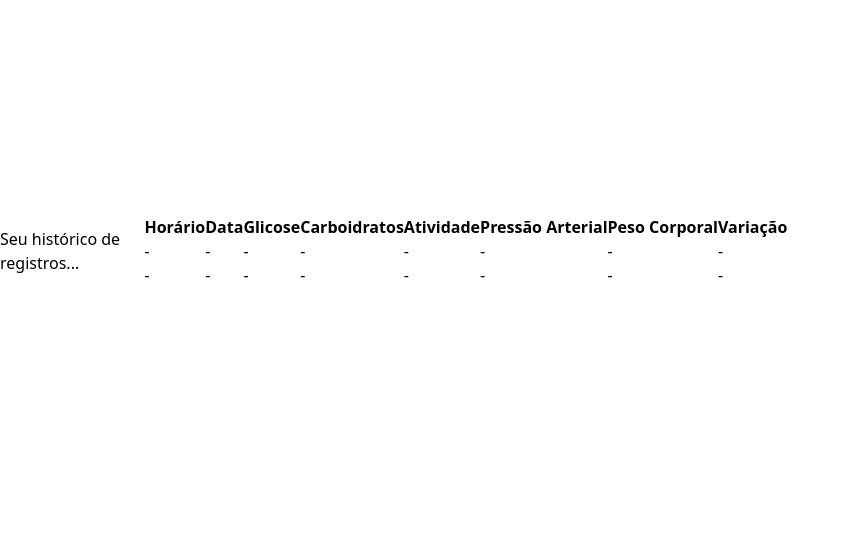
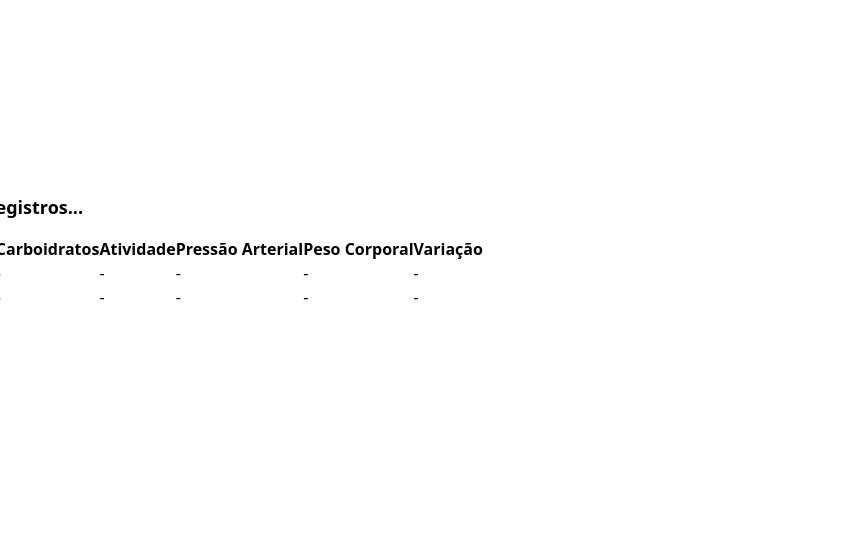
Before and after one commit to leticiaszsouza/mellitus, a Flask app: page /registros in a window 1280 px wide; the page is wider, and only the part inside the window is pictured. Shown: the part 159-708 px from the top of that part, without its empty margins (0-850 px from the left). Run offline with Flask 3, Linux system fonts and the light colour scheme; some libraries are stand-ins or nearby versions.

Commit message:
style: organização visual de alguns elementos

```diff
--- a/templates/base.html
+++ b/templates/base.html
@@ -20,7 +20,7 @@
                 <li><button><a href="{{url_for('dashboard')}}">Inicio</a></button></li>
                 <li>
                     <div class="fab">
-                        <a href="{{ url_for('criarregistro') }}" class="btn btn-circle btn-primary">+</a>
+                        <a href="{{ url_for('criarregistro') }}" class="btn btn-lg btn-circle btn-primary">+</a>
                     </div>
                 </li>
                 <li><button><a href="{{url_for('registros')}}">Meus registros</a></button></li>
--- a/templates/registros.html
+++ b/templates/registros.html
@@ -1,7 +1,8 @@
 {% extends 'base.html' %}
 
 {% block conteudo %}
-    <h2> Seu histórico de registros... </h2>
+<div>
+    <h2 class="text-lg font-bold mb-4"> Seu histórico de registros... </h2>
     <div class="overflow-x-auto w-400 ">
         <table class="table table-xs">
             <thead>
@@ -40,5 +41,5 @@
             </tbody>
         </table>
     </div>
-
+</div>
 {% endblock %}
```
